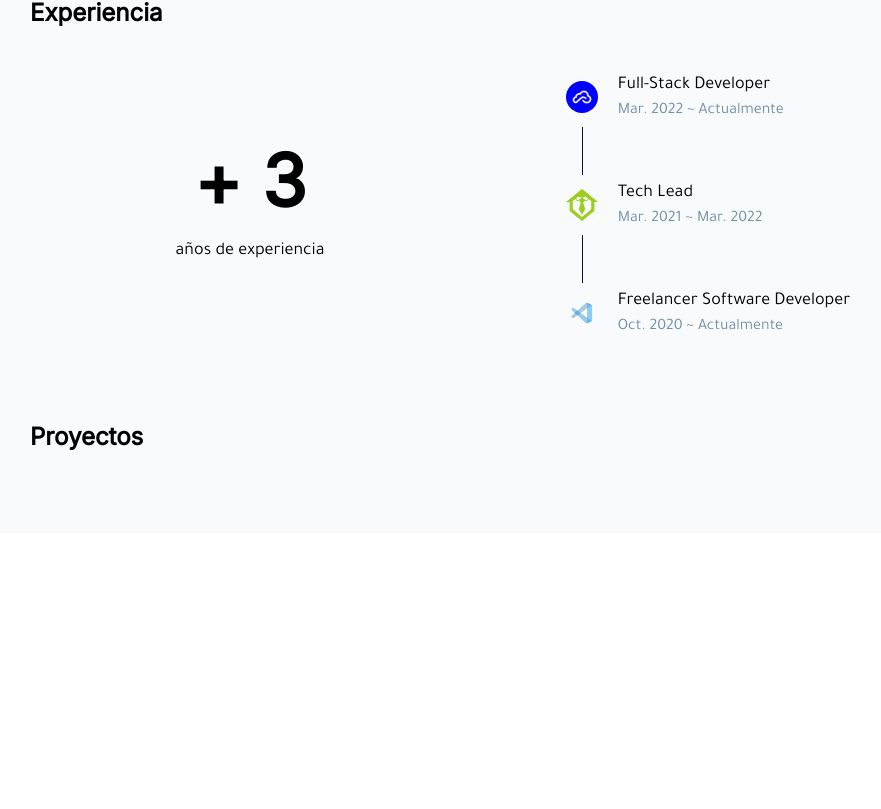
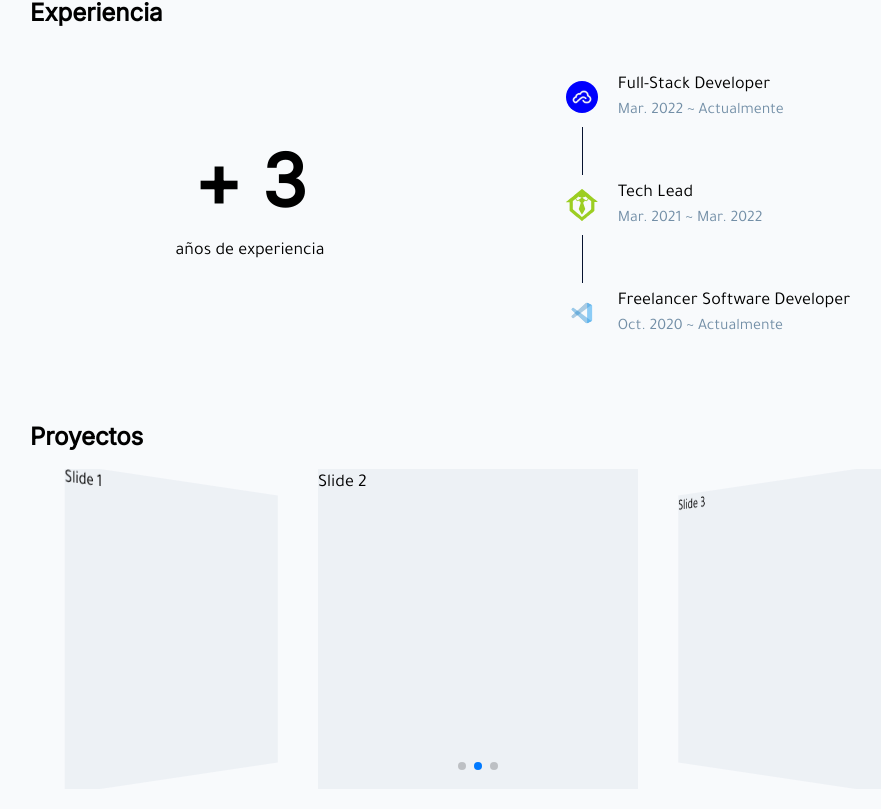
Before and after one commit to Angel-Ponce/angel.ponce, a SvelteKit app: page / in a window 1280 px wide. Shown: the part 609-1418 px from the top of the page, without its empty margins (162-1043 px from the left). Before the commit the page ends 1142 px from the top, so only its background shows below. Built offline with nearby package versions, Linux system fonts and the light colour scheme.

Commit message:
initial swiper component

```diff
--- a/src/components/organisms/Projects.svelte
+++ b/src/components/organisms/Projects.svelte
@@ -1,7 +1,40 @@
 <script lang="ts">
 	import t from '$i18n/t';
+	import { onMount } from 'svelte';
+	import type { SwiperOptions, Swiper } from 'swiper/types';
+
+	let swiperEl: any;
+	let swiper: Swiper;
+
+	onMount(() => {
+		Object.assign(swiperEl, {
+			pagination: true,
+			effect: 'coverflow',
+			grabCursor: true,
+			centeredSlides: true,
+			slidesPerView: 'auto',
+			coverflowEffect: {
+				rotate: 60,
+				stretch: 0,
+				depth: 100,
+				modifier: 1,
+				slideShadows: false
+			},
+			initialSlide: 1,
+			on: {
+				init: (sw) => {
+					swiper = sw;
+				}
+			}
+		} as SwiperOptions);
+	});
 </script>
 
 <section id="projects" class="flex w-full items-center flex-col gap-4">
 	<h2 class="font-bold font-inter text-left w-full text-2xl">{$t('Proyectos')}</h2>
+	<swiper-container bind:this={swiperEl} class="max-w-full w-full">
+		<swiper-slide class="w-full max-w-xs h-80 bg-grayblue bg-opacity-20">Slide 1</swiper-slide>
+		<swiper-slide class="w-full max-w-xs h-80 bg-grayblue bg-opacity-20">Slide 2</swiper-slide>
+		<swiper-slide class="w-full max-w-xs h-80 bg-grayblue bg-opacity-20">Slide 3</swiper-slide>
+	</swiper-container>
 </section>
```
